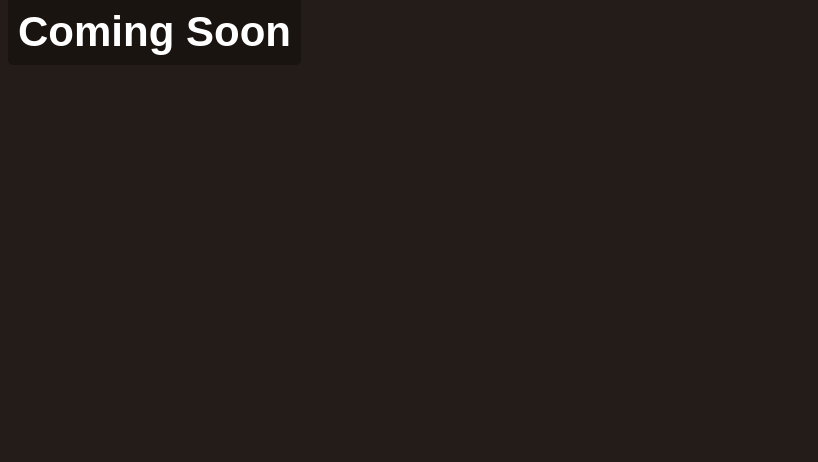
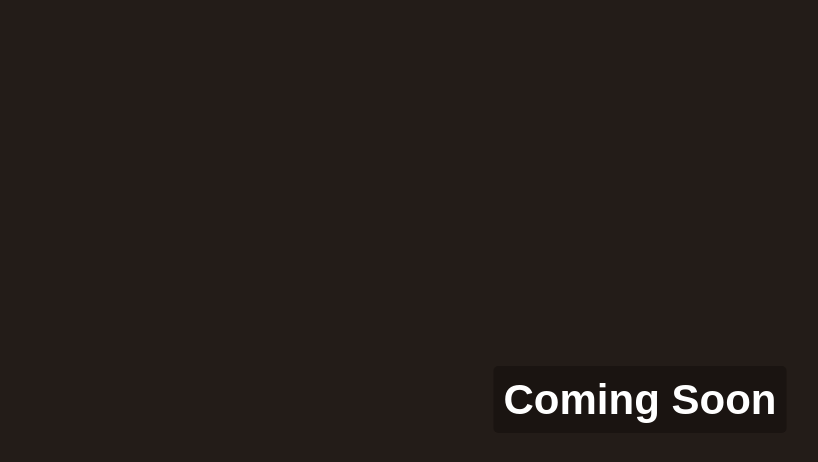
Before and after one commit to tf2faucet/tf2faucet.github.io, a plain HTML site: page index.html in a window 1280 px wide. Shown: the whole page, without its empty margins (0-818 px from the left). Drawn offline with Linux system fonts and the light colour scheme.

Commit message:
Update index.html

```diff
--- a/index.html
+++ b/index.html
@@ -18,7 +18,7 @@
   <body>
     <script type="text/javascript">window.$crisp=[];window.CRISP_WEBSITE_ID="cfc1ccac-eed4-4276-b4ed-25ab0c340ece";(function(){d=document;s=d.createElement("script");s.src="https://client.crisp.chat/l.js";s.async=1;d.getElementsByTagName("head")[0].appendChild(s);})();</script>
 
-    <div class="center">
+    <div class="comingSoonDiv">
       <a class="comingSoon">Coming Soon</a>
     </div>
   </body>
```
